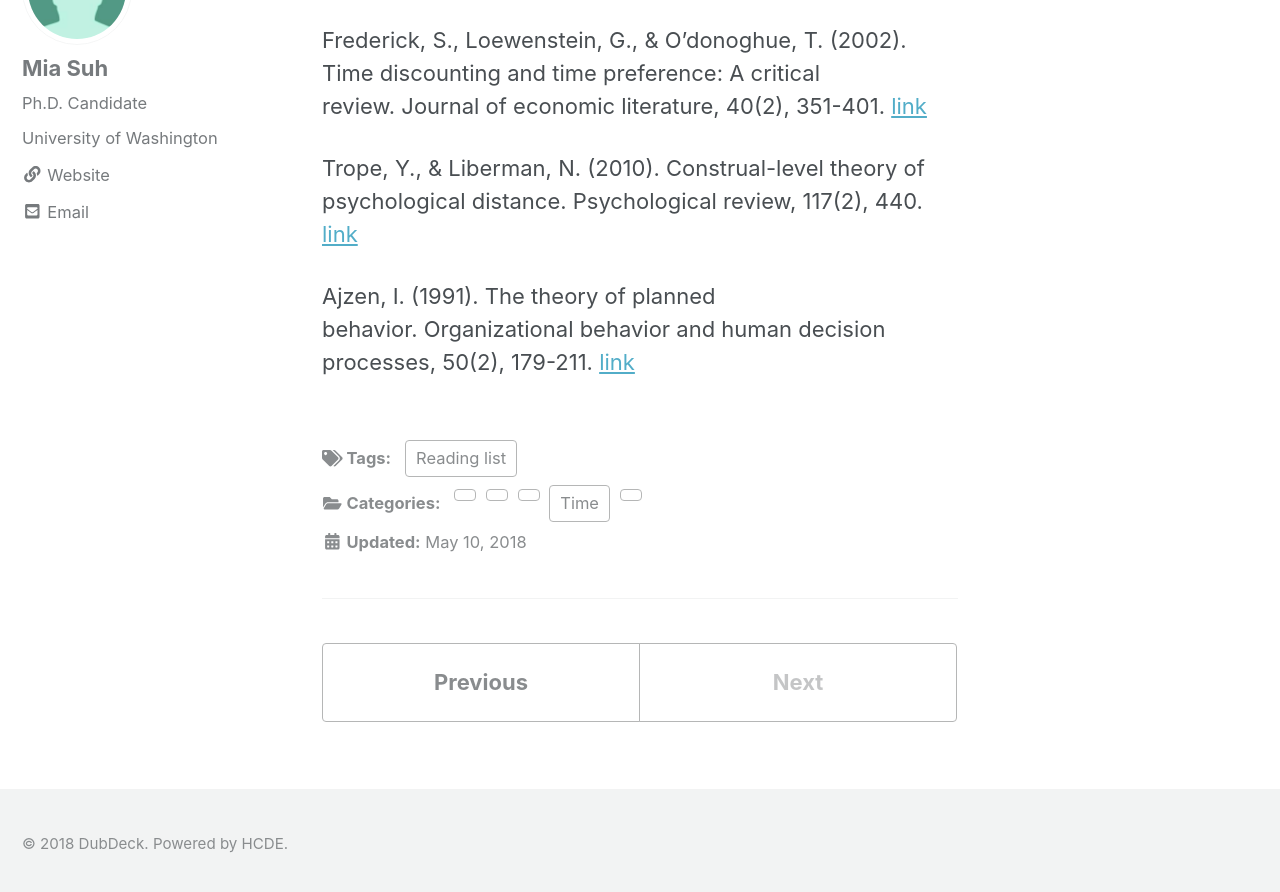
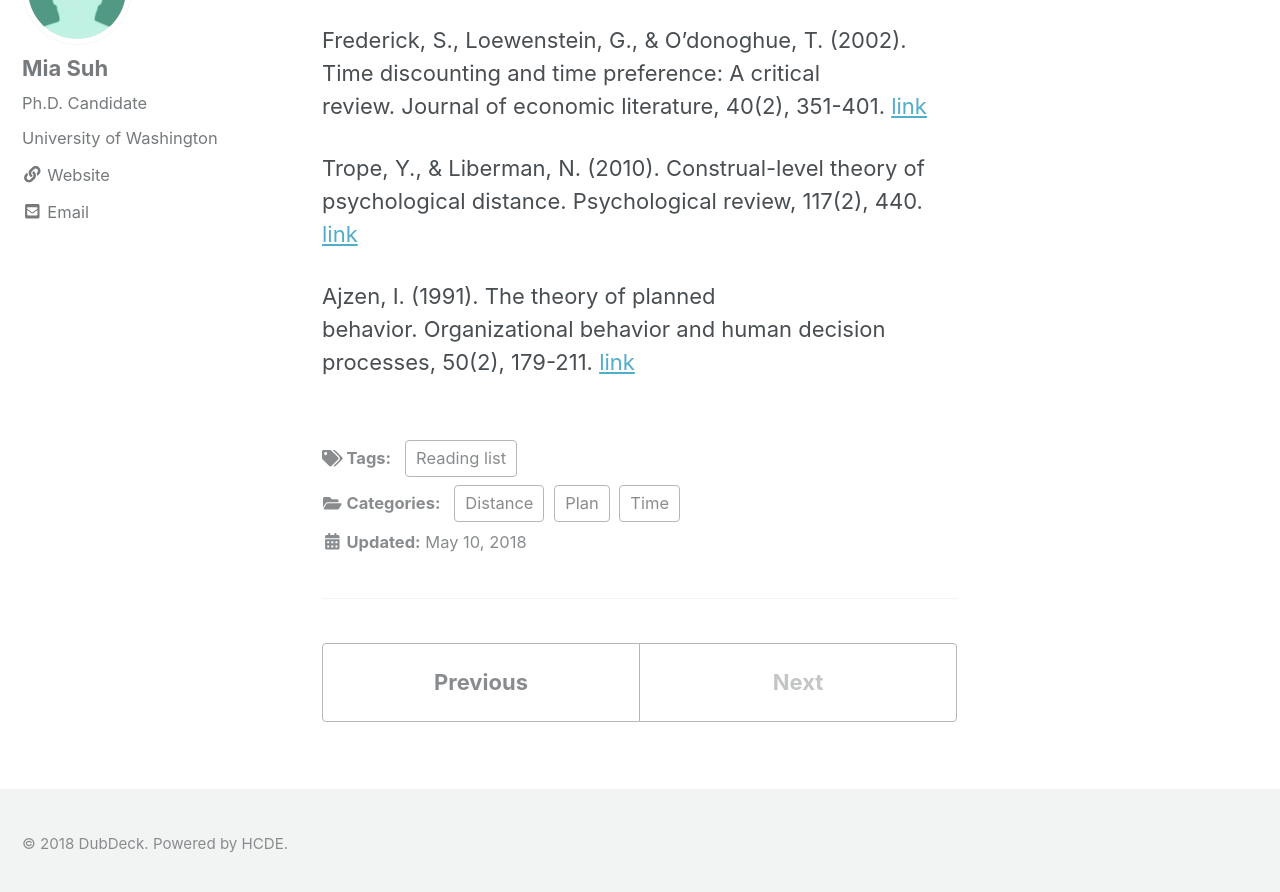
Before and after one commit to DubDeck/dubdeck.github.io, a Jekyll site: the page built from _posts/2018-05-10-time.md, in a window 1280 px wide and 900 px high, scrolled down 274 px. Shown: the top 892 px of the window. Built offline with Jekyll 4.4.1, drawn with Linux system fonts in a browser that asks for light colours; nearby versions of some CDN libraries; comment, search, counter and statistics services are not loaded; a style sheet for code colours, icons or effects is not loaded.

Commit message:
fix category formatting for time reading list

```diff
--- a/_posts/2018-05-10-time.md
+++ b/_posts/2018-05-10-time.md
@@ -2,7 +2,9 @@
 title:  "Time perceptions reading list"
 header:
 categories:
-  - Time, Distance, Plan
+  - Time
+  - Distance
+  - Plan
 tags:
   - Reading list
 author: Mia S
```
